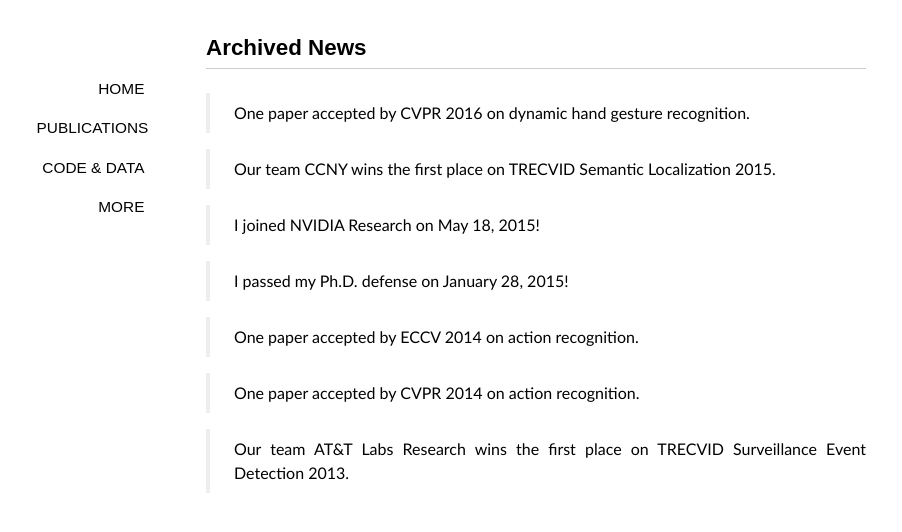
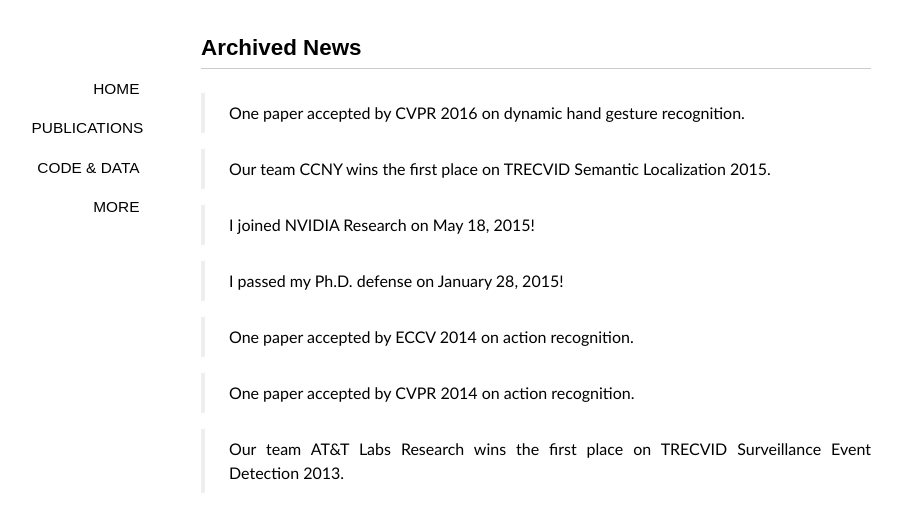
Before and after one commit to xiaodongyang/xiaodongyang.github.io, a Jekyll site: the page built from news.md, in a window 1280 px wide. Shown: the top 532 px of the page, without its empty margins (104-1006 px from the left). Built offline with Jekyll 4.4.1, drawn with Linux system fonts in a browser that asks for light colours; some web fonts are replaced.

Commit message:
Update style.css

```diff
--- a/media/css/style.css
+++ b/media/css/style.css
@@ -25,7 +25,7 @@ pre code{margin:1em 0;font-size:13px;line-height:1.6;display:block;overflow:auto
 blockquote{display:block;text-align:justify;border-left:4px solid #eeeeee;}
 blockquote{margin:1em 0em;padding-left:1.5em;}
 blockquote p{margin:0;padding:.5em 0;}
-#container{width:660px;margin:2em auto;display:block;padding:0 2em;}
+#container{width:670px;margin:2em auto;display:block;padding:0 2em;}
 .content{font-size:16px;line-height:24px;}
 .content h1{padding:.5em 0;}
 .content img{max-width:600px;display:block;margin:4px auto;-webkit-box-shadow:#999 1px 1px 4px;-moz-box-shadow:#999 1px 1px 4px;box-shadow:#999 1px 1px 4px;}
```
